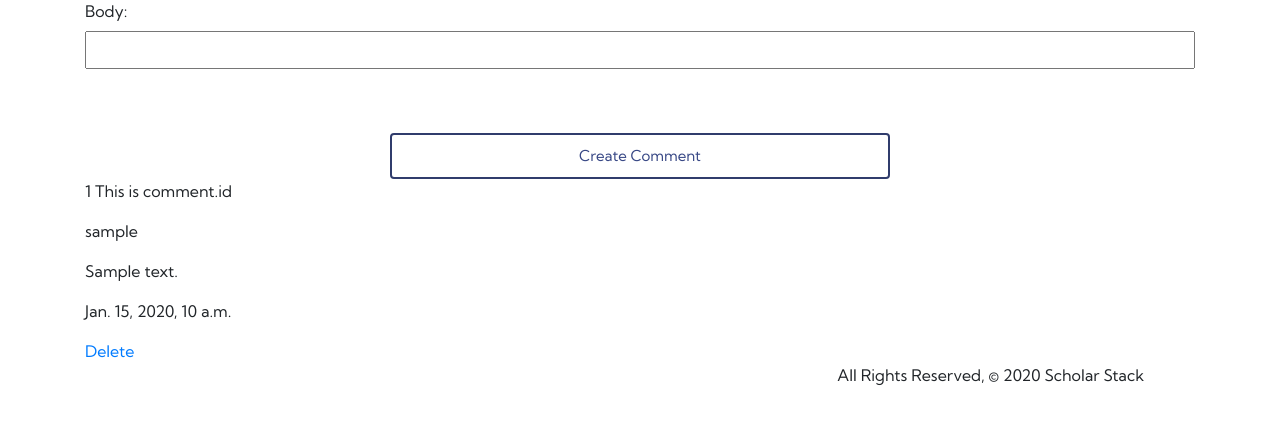
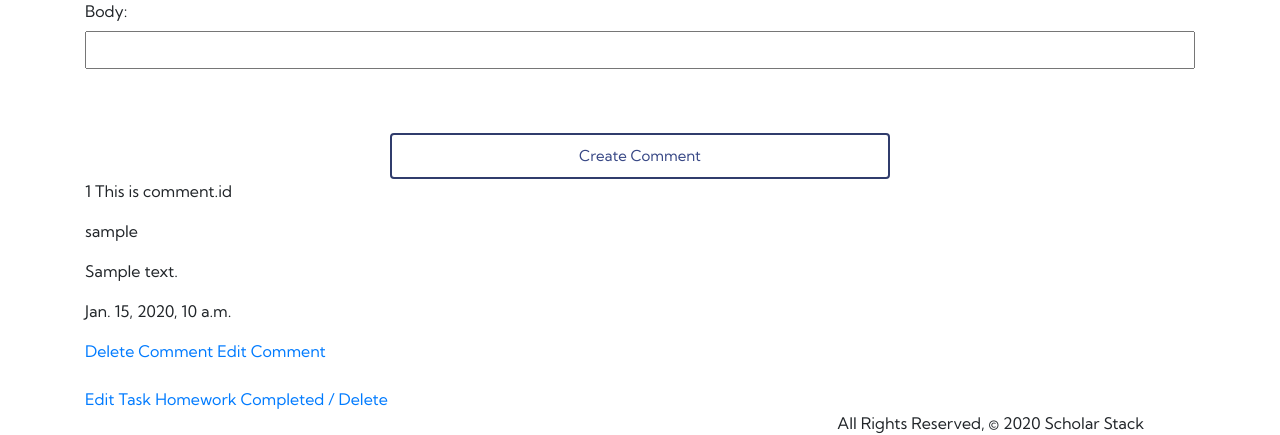
Before and after one commit to SherreAhlers/Scholar_Stack, a Django app: page /task_detail/1/ in a window 1280 px wide. Shown: the part 606-1041 px from the top of the page. Before the commit the page ends 991 px from the top, so only its background shows below. Run offline with Django 3.2, Linux system fonts and the light colour scheme; a user stored in the database is signed in; tables that the repository leaves empty hold one stand-in row (values such as "Sample post"); some libraries are stand-ins or nearby versions.

Commit message:
Add UpdateView and DeleteView for Comment and Task

```diff
--- a/scholarstack/main_app/templates/task_detail.html
+++ b/scholarstack/main_app/templates/task_detail.html
@@ -31,7 +31,16 @@
 <p>{{comment.author}}</p>
 <p>{{comment.body}}</p>
 <p>{{comment.date_created}}</p>
-<a href="{% url 'comment_delete' comment.id %}">Delete</a>
+{% if comment.author.id == user.id%}
+<a href="{% url 'comment_delete' comment.id %}">Delete Comment</a>
+<a href="{% url 'comment_update' comment.id %}">Edit Comment</a>
+{% endif %}
+{%endfor%}
 
-{%endfor%}
+<br><br>
+{% if task.author.user.id == user.id%}
+<a href="{% url 'task_update' task.id %}">Edit Task</a>
+<a href="{% url 'task_delete' task.id %}">Homework Completed / Delete</a>
+{% endif %}
+
 {% endblock %}
--- a/scholarstack/main_app/urls.py
+++ b/scholarstack/main_app/urls.py
@@ -8,11 +8,14 @@ urlpatterns = [
     path('', views.home, name='home'),
     path('about/', views.about, name='about'),
     path('accounts/signup/', views.signup, name='signup'),
+    path('status_create/', views.ProfileCreationForm.as_view(), name='status_create'),
     path('profile/<int:profile_id>/', views.profile_detail, name='profile_detail'),
-    path('status_create/', views.ProfileCreationForm.as_view(), name='status_create'),
     path('profile/<int:profile_id>/edit_avatar/', views.edit_avatar, name='edit_avatar'),
     path('profile/<int:profile_id>/create_task/', views.create_task, name='create_task'),
     path('task_detail/<int:task_id>/', views.task_detail, name='task_detail'),
+    path('task/<int:pk>/update/', views.TaskUpdate.as_view(), name='task_update'),
+    path('task/<int:pk>/delete/', views.TaskDelete.as_view(), name='task_delete'),
     path('task_detail/<int:task_id>/create_comment/<int:comment_author_id>', views.create_comment, name='create_comment'),
+    path('comment/<int:pk>/update/', views.CommentUpdate.as_view(), name='comment_update'),
     path('comment/<int:pk>/delete/', views.CommentDelete.as_view(), name='comment_delete'),
 ] + static(settings.STATIC_URL, document_root=settings.STATIC_ROOT)
--- a/scholarstack/main_app/views.py
+++ b/scholarstack/main_app/views.py
@@ -55,7 +55,8 @@ def profile_detail(request, profile_id):
     profile = Profile.objects.get(id=profile_id)
     task_form = TaskForm()
     student_tasks = Task.objects.filter(author=profile_id).order_by('-date_created')
-    return render(request, 'profile_index.html', {'profile': profile, 'task_form': task_form, 'student_tasks': student_tasks})
+    tutor_tasks = Task.objects.all()
+    return render(request, 'profile_index.html', {'profile': profile, 'task_form': task_form, 'student_tasks': student_tasks, 'tutor_tasks': tutor_tasks})
 
 
 def edit_avatar(request, profile_id):
@@ -97,6 +98,20 @@ def task_detail(request, task_id):
     comment_form = CommentForm()
     return render(request, 'task_detail.html', {'task': task, 'comments': comments, 'comment_form': comment_form})
 
+class TaskUpdate(LoginRequiredMixin, UpdateView):
+    model = Task
+    fields = ['title', 'level', 'field', 'body']
+    def get_success_url(self):
+        task = self.get_object()
+        return reverse('task_detail', kwargs={'task_id': task.id})
+
+class TaskDelete(LoginRequiredMixin, DeleteView):
+    model = Task
+    def get_success_url(self):
+        task = self.get_object()
+        return reverse('profile_detail', kwargs={'profile_id': task.author.id})
+
+
 
 def create_comment(request, task_id, comment_author_id):
     author = User.objects.get(id=comment_author_id)
@@ -110,6 +125,13 @@ def create_comment(request, task_id, comment_author_id):
         new_comment.task_id = task_id
         new_comment.save()
     return redirect('task_detail', task_id=task_id)
+
+class CommentUpdate(LoginRequiredMixin, UpdateView):
+    model = Comment
+    fields = ['body']
+    def get_success_url(self):
+        comment = self.get_object()
+        return reverse('task_detail', kwargs={'task_id': comment.task.id})
 
 class CommentDelete(LoginRequiredMixin, DeleteView):
     print("You are in CommentDelete View")
```
Also changed, not shown: scholarstack/main_app/templates/main_app/comment_form.html (added, +18 -0 lines), scholarstack/main_app/templates/main_app/task_confirm_delete.html (added, +13 -0 lines), scholarstack/main_app/templates/main_app/task_form.html (added, +18 -0 lines), scholarstack/main_app/templates/profile_index.html (+18 -3 lines).
